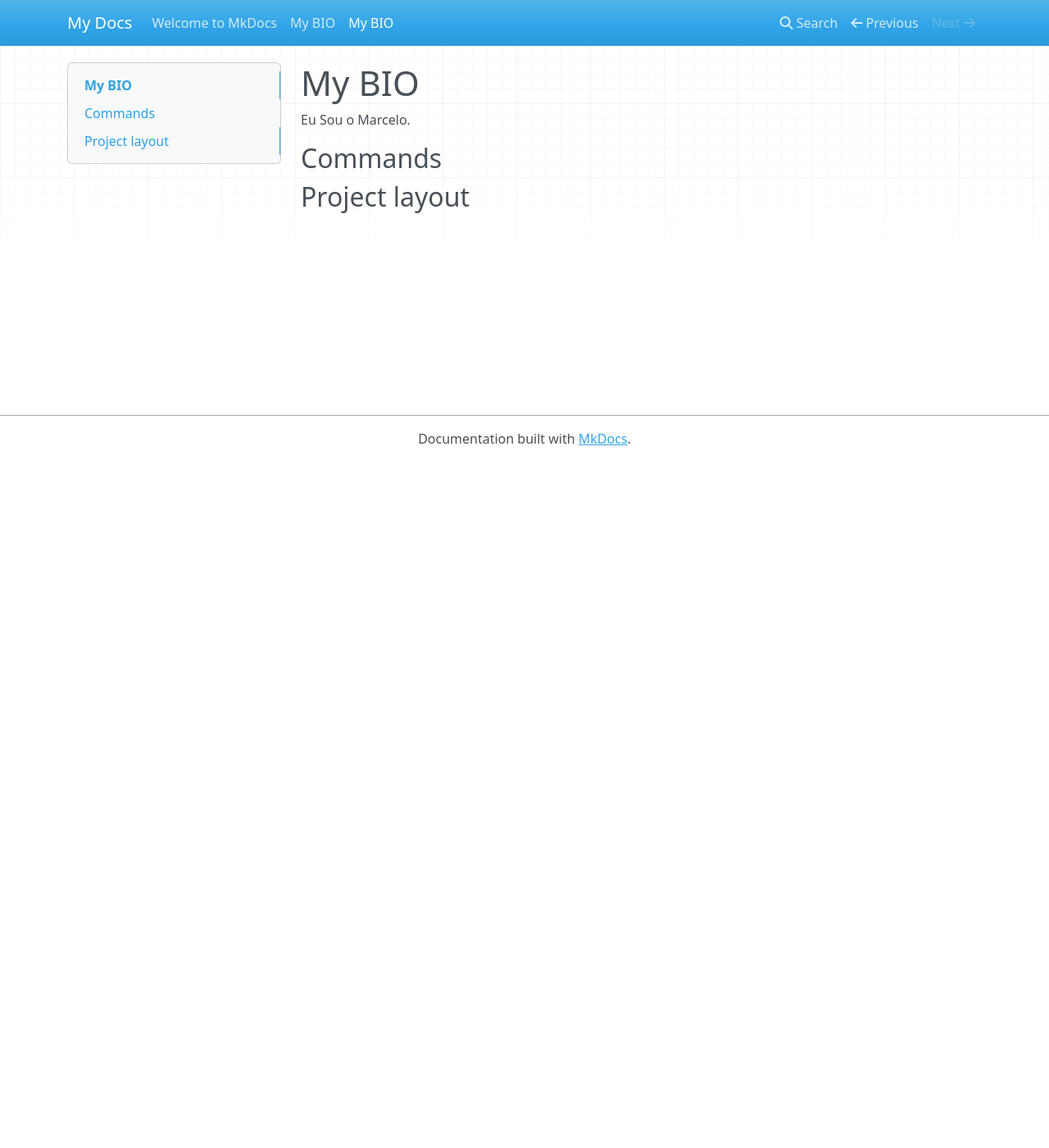
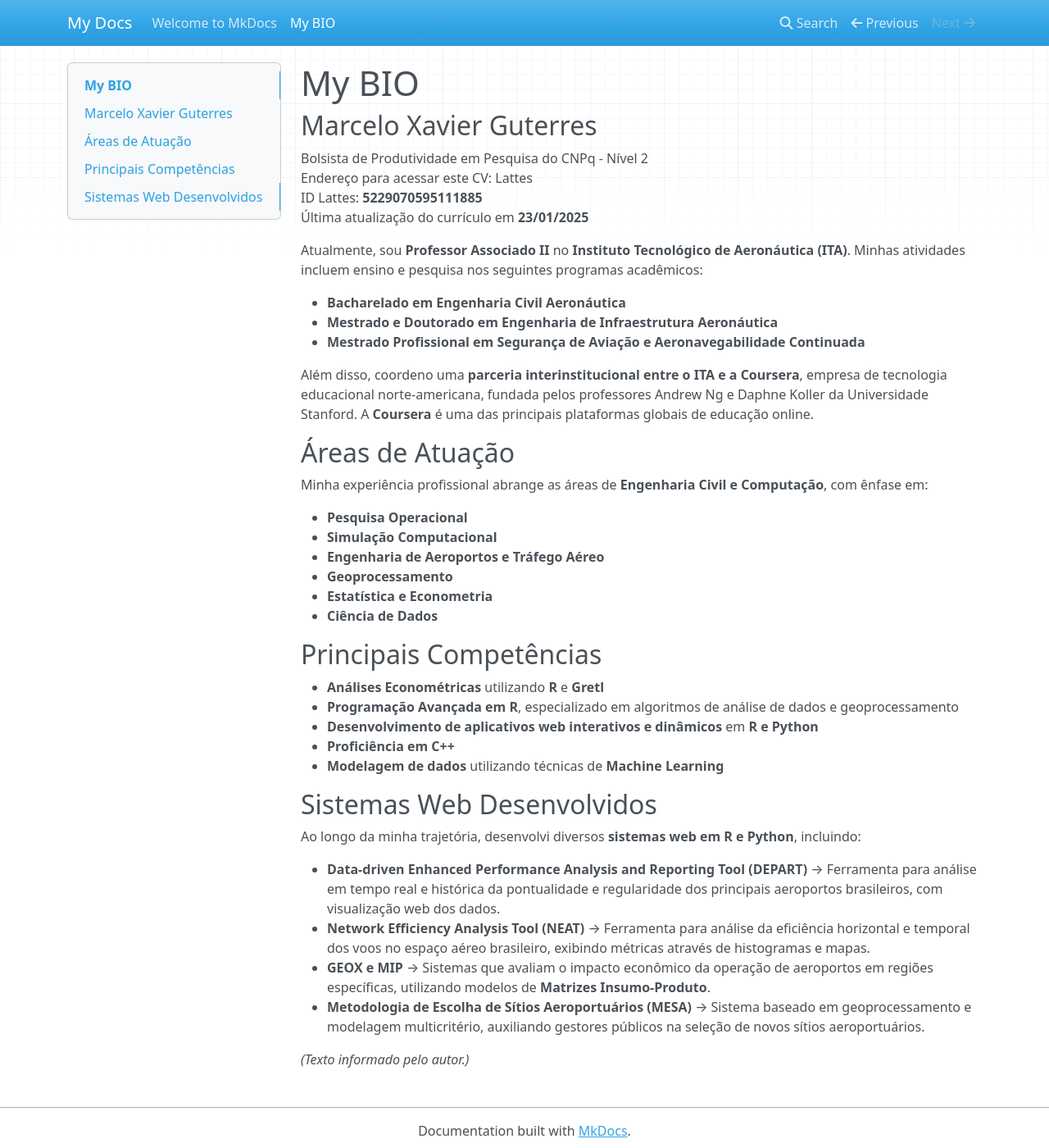
Before and after one commit to marceloguterres/aam, an MkDocs documentation site: the page built from docs/bio.md, in a window 1280 px wide and 1400 px high. Shown: the whole window at 82% size. Built offline with MkDocs 1.6.1, drawn with Linux system fonts in a browser that asks for light colours; nearby versions of some CDN libraries.

Commit message:
atualização da BIO

```diff
--- a/docs/bio (cópia).md
+++ /dev/null
@@ -1,9 +0,0 @@
-# My BIO
-
-Eu Sou o Marcelo.
-
-## Commands
-
-
-
-## Project layout
--- a/docs/bio.md
+++ b/docs/bio.md
@@ -1,9 +1,46 @@
 # My BIO
 
-Eu Sou o Marcelo.
+## Marcelo Xavier Guterres
 
-## Commands
+Bolsista de Produtividade em Pesquisa do CNPq - Nível 2
+Endereço para acessar este CV: Lattes
+ID Lattes: **5229070595111885**
+Última atualização do currículo em **23/01/2025**
 
+Atualmente, sou **Professor Associado II** no **Instituto Tecnológico de Aeronáutica (ITA)**. Minhas atividades incluem ensino e pesquisa nos seguintes programas acadêmicos:
 
+* **Bacharelado em Engenharia Civil Aeronáutica**
+* **Mestrado e Doutorado em Engenharia de Infraestrutura Aeronáutica**
+* **Mestrado Profissional em Segurança de Aviação e Aeronavegabilidade Continuada**
 
-## Project layout
+Além disso, coordeno uma **parceria interinstitucional entre o ITA e a Coursera**, empresa de tecnologia educacional norte-americana, fundada pelos professores Andrew Ng e Daphne Koller da Universidade Stanford. A **Coursera** é uma das principais plataformas globais de educação online.
+
+## Áreas de Atuação
+
+Minha experiência profissional abrange as áreas de **Engenharia Civil e Computação**, com ênfase em:
+
+* **Pesquisa Operacional**
+* **Simulação Computacional**
+* **Engenharia de Aeroportos e Tráfego Aéreo**
+* **Geoprocessamento**
+* **Estatística e Econometria**
+* **Ciência de Dados**
+
+## Principais Competências
+
+* **Análises Econométricas** utilizando **R** e **Gretl**
+* **Programação Avançada em R**, especializado em algoritmos de análise de dados e geoprocessamento
+* **Desenvolvimento de aplicativos web interativos e dinâmicos** em **R e Python**
+* **Proficiência em C++**
+* **Modelagem de dados** utilizando técnicas de **Machine Learning**
+
+## Sistemas Web Desenvolvidos
+
+Ao longo da minha trajetória, desenvolvi diversos **sistemas web em R e Python**, incluindo:
+
+* **Data-driven Enhanced Performance Analysis and Reporting Tool (DEPART)** → Ferramenta para análise em tempo real e histórica da pontualidade e regularidade dos principais aeroportos brasileiros, com visualização web dos dados.
+* **Network Efficiency Analysis Tool (NEAT)** → Ferramenta para análise da eficiência horizontal e temporal dos voos no espaço aéreo brasileiro, exibindo métricas através de histogramas e mapas.
+* **GEOX e MIP** → Sistemas que avaliam o impacto econômico da operação de aeroportos em regiões específicas, utilizando modelos de **Matrizes Insumo-Produto**.
+* **Metodologia de Escolha de Sítios Aeroportuários (MESA)** → Sistema baseado em geoprocessamento e modelagem multicritério, auxiliando gestores públicos na seleção de novos sítios aeroportuários.
+
+*(Texto informado pelo autor.)*
```
Also changed, not shown: site/404.html, site/bio (cópia)/index.html (deleted), site/bio/index.html, site/index.html, site/search/search_index.json.
